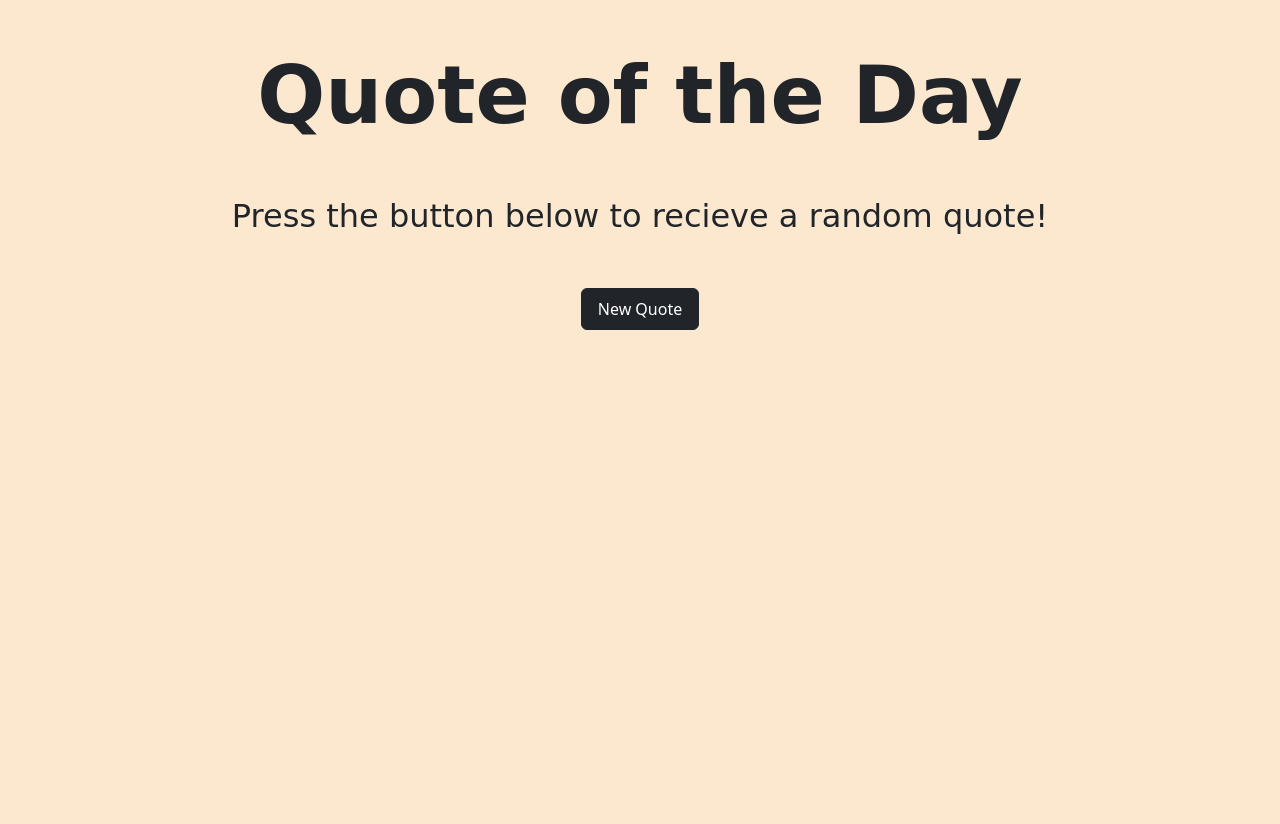
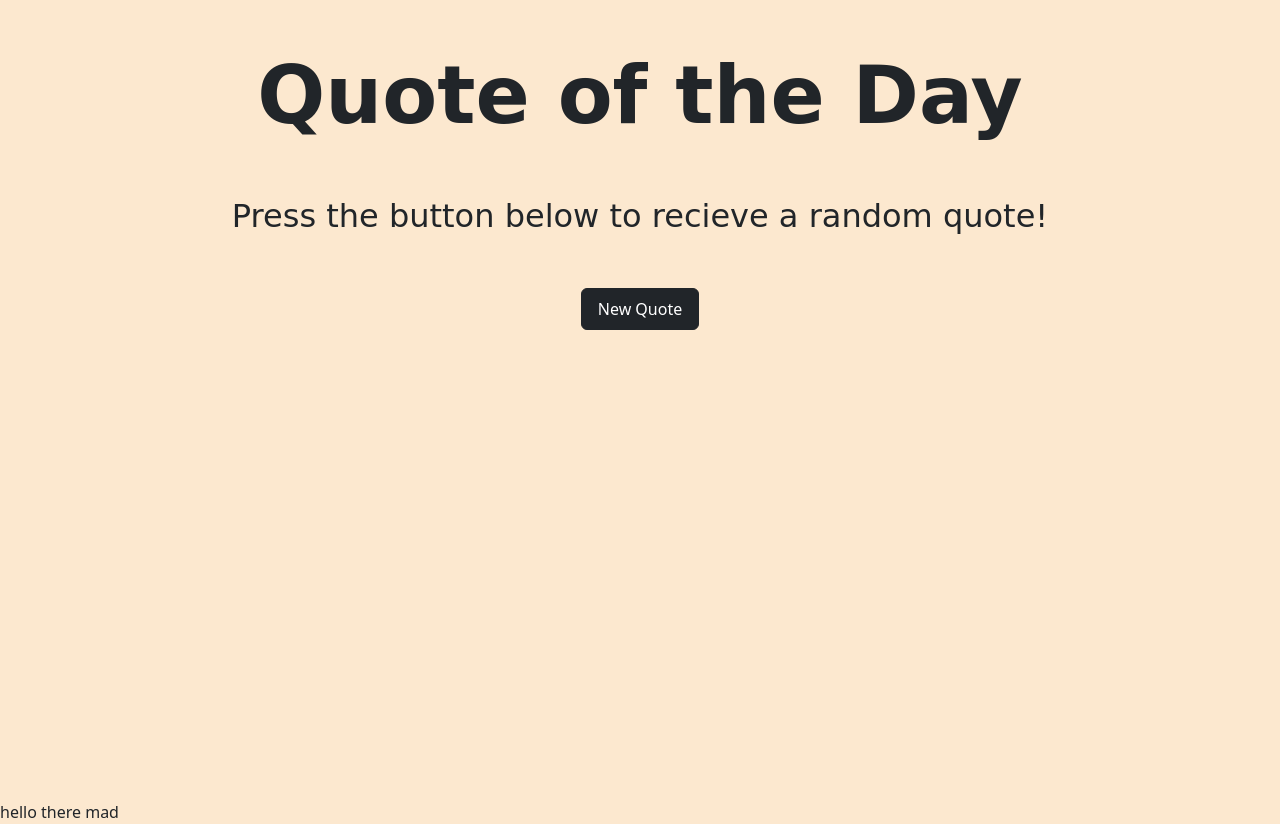
Before and after one commit to madkid777/qoute, a plain HTML site: page index.html in a window 1280 px wide. Before the commit the page ends 800 px from the top, so only its background shows below. Drawn offline with Linux system fonts and the light colour scheme; a web font is replaced by a local one.

Commit message:
send changes

```diff
--- a/index.html
+++ b/index.html
@@ -30,6 +30,7 @@
         </div>
       </div>
     </div>
+    hello there mad
     <script src="./js/bootstrap.bundle.js"></script>
     <script src="./js/main.js"></script>
   </body>
```
